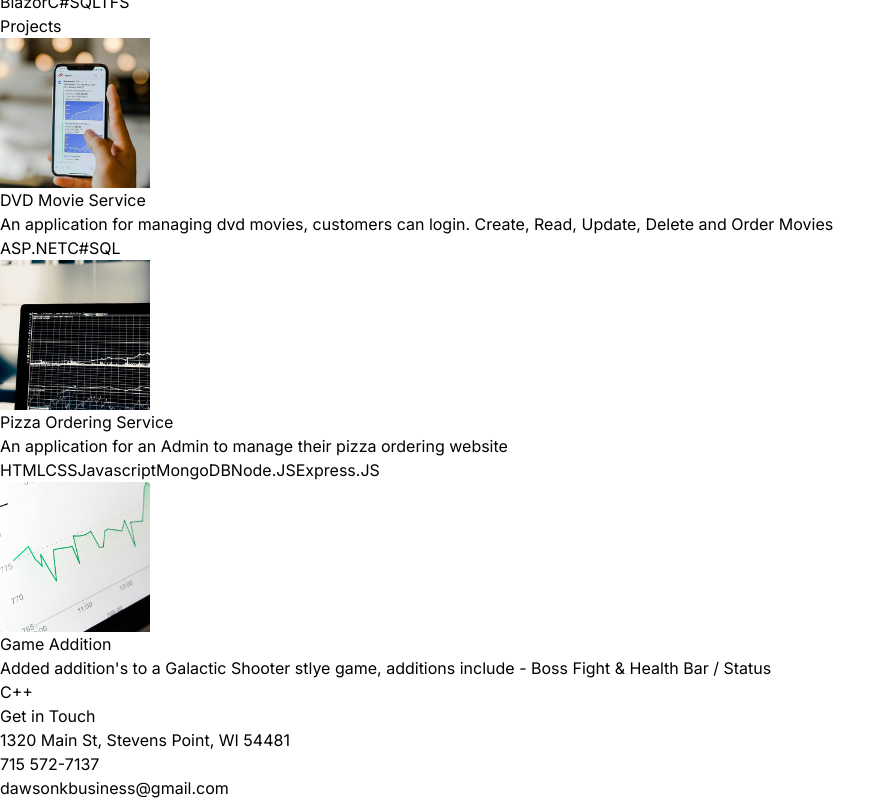
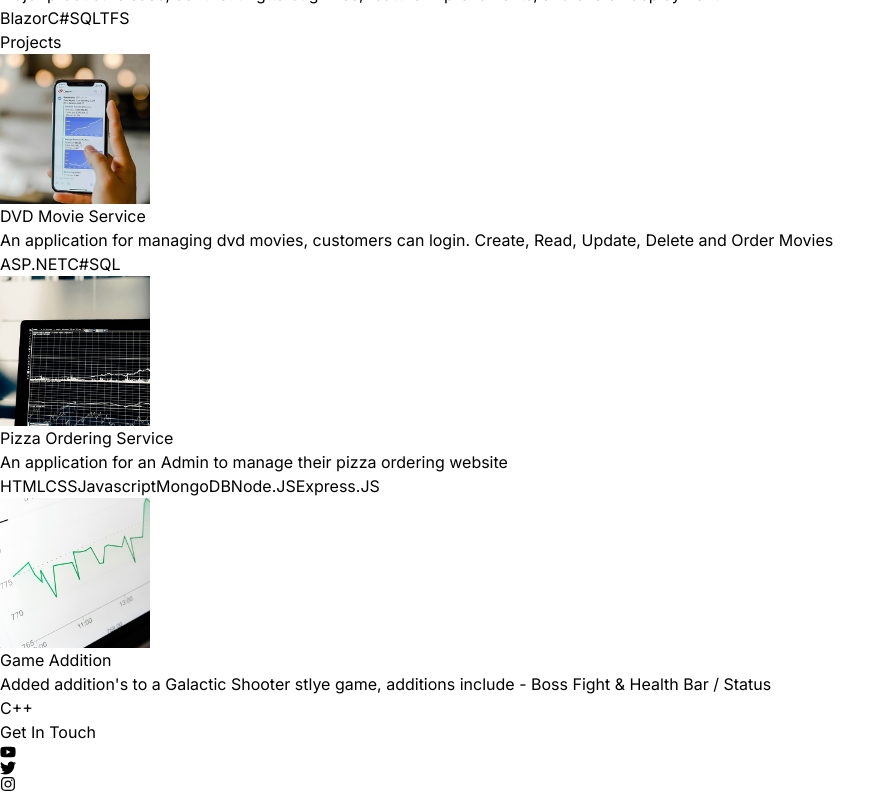
Before and after one commit to dawsonknudtson/portfolio-website, a React (Vite) app: page / in a window 1280 px wide. Shown: the part 1434-2234 px from the top of the page, without its empty margins (0-896 px from the left). Built offline with nearby package versions, Linux system fonts and the light colour scheme.

Commit message:
editing icons and such

```diff
--- a/src/components/Contact.jsx
+++ b/src/components/Contact.jsx
@@ -1,15 +1,21 @@
-import { CONTACT } from "../constants"
+import { FaYoutube, FaTwitter, FaInstagram } from "react-icons/fa";
 import { motion } from "framer-motion"
 
 const Contact = () => {
   return (
-    <div className="border-b border-neutral-900 pb-20">
-        <motion.h2 whileInView={{opacity:1, y:0}} initial={{opacity:0,y:-100}} transition={{duration:0.5}} className="my-10 text-center text-4xl">Get in Touch</motion.h2>
-        <div className="text-center tracking-tighter">
-            <motion.p whileInView={{opacity:1, x:0}} initial={{opacity:0, x:-100}} transition={{duration:1}} className="my-4">{CONTACT.address}</motion.p>
-            <motion.p whileInView={{opacity:1, x:0}} initial={{opacity:0, x:100}} transition={{duration:1}} className="my-4">{CONTACT.phoneNo}</motion.p>
-            <a href={'mailto:dawsonkbusiness@gmail.com'} className="border-b">{CONTACT.email}</a>
-        </div>
+    <div className="py-20">
+      <h2 className="text-3xl font-bold mb-8 text-center">Get In Touch</h2>
+      <div className="flex justify-center space-x-8 text-2xl">
+        <a href="https://www.youtube.com/" target="_blank" rel="noopener noreferrer">
+          <FaYoutube className="hover:text-[#DB0042] transition-colors" />
+        </a>
+        <a href="https://x.com/dawsonknudtson" target="_blank" rel="noopener noreferrer">
+          <FaTwitter className="hover:text-[#DB0042] transition-colors" />
+        </a>
+        <a href="https://www.instagram.com/dawsonknudtson/" target="_blank" rel="noopener noreferrer">
+          <FaInstagram className="hover:text-[#DB0042] transition-colors" />
+        </a>
+      </div>
     </div>
   )
 }
--- a/src/components/Navbar.jsx
+++ b/src/components/Navbar.jsx
@@ -2,6 +2,7 @@ import { FaLinkedin } from "react-icons/fa";
 import { FaGithub } from "react-icons/fa";
 import { FaTwitter } from "react-icons/fa";
 import { FaInstagram } from "react-icons/fa";
+import { FaYoutube } from "react-icons/fa";
 
 const NavBar = () => {
   return (
@@ -11,16 +12,19 @@ const NavBar = () => {
       </div>
       <div className="m-8 flex items-center justify-center gap-4 text-2xl">
         <a href="https://www.linkedin.com/in/dawson-knudtson/">
-          <FaLinkedin />
+          <FaLinkedin className="hover:text-[#DB0042] transition-colors" />
         </a>
         <a href="https://github.com/dawsonk04">
-          <FaGithub />
+          <FaGithub className="hover:text-[#DB0042] transition-colors" />
         </a>
         <a href="https://www.instagram.com/dawsonknudtson/">
-          <FaInstagram />
+          <FaInstagram className="hover:text-[#DB0042] transition-colors" />
         </a>
-        <a href="https://x.com/dawsonk04">
-          <FaTwitter />
+        <a href="https://x.com/dawsonknudtson">
+          <FaTwitter className="hover:text-[#DB0042] transition-colors" />
+        </a>
+        <a href="https://www.youtube.com/">
+          <FaYoutube className="hover:text-[#DB0042] transition-colors" />
         </a>
       </div>
     </nav>
```
